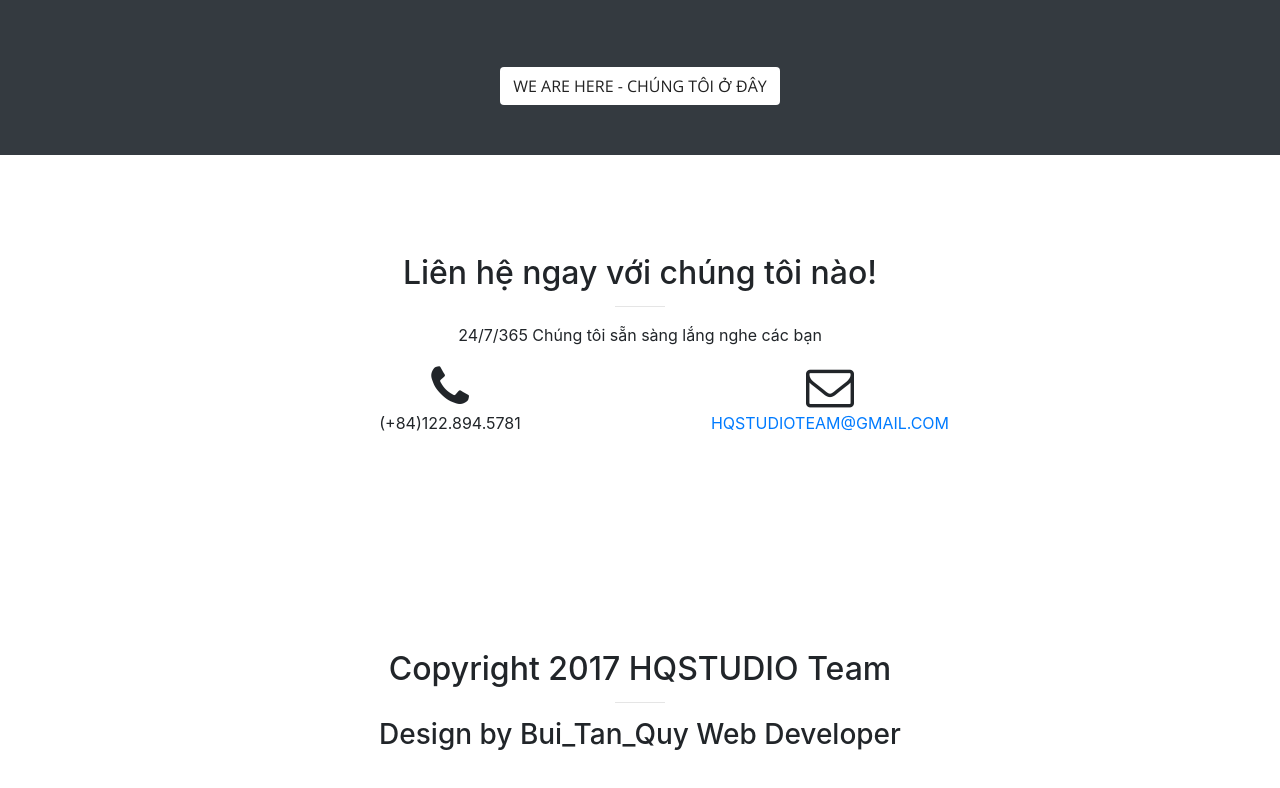
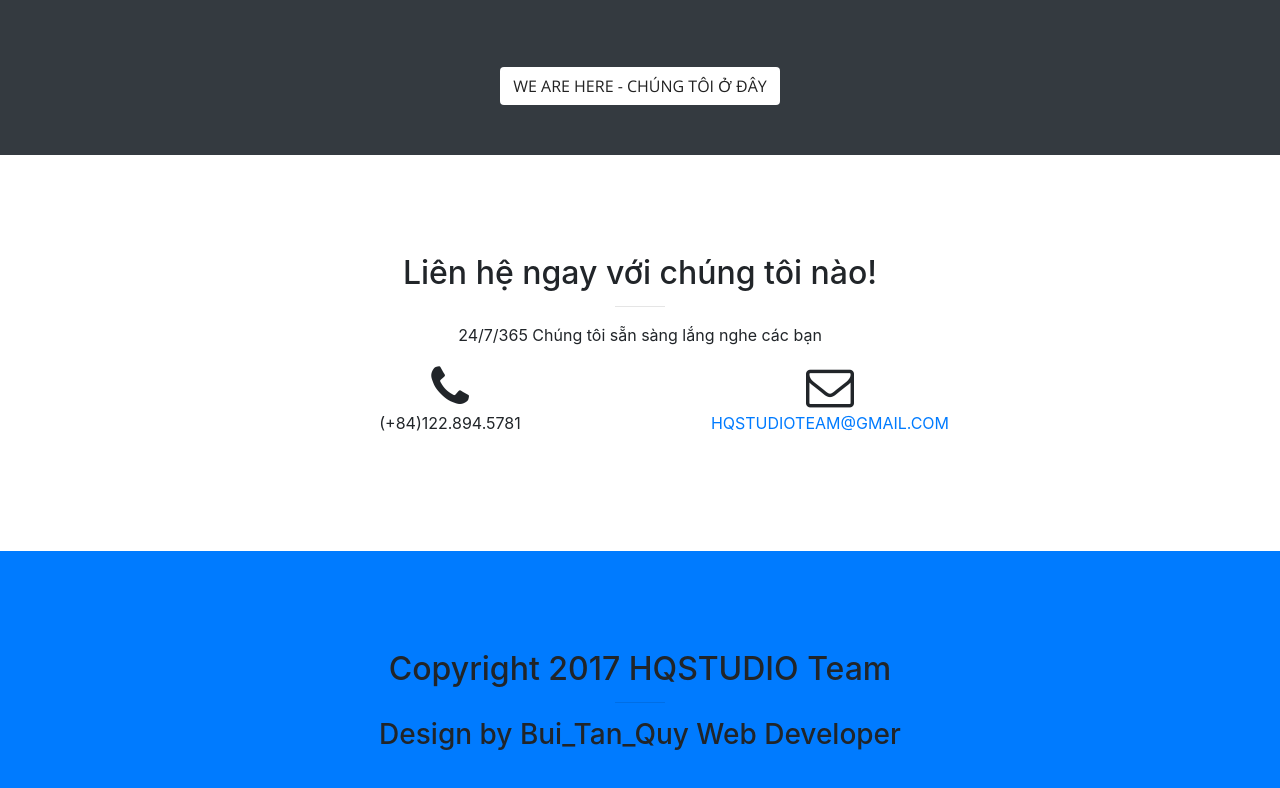
Before and after one commit to BuiTanQuyGMOZ/HQSTUDIO, a website with bundled scripts: page index.html in a window 1280 px wide. Shown: the part 2061-2849 px from the top of the page. Built offline with nearby package versions, Linux system fonts and the light colour scheme.

Commit message:
fix bug, loi chinh ta, update temp logo

```diff
--- a/index.html
+++ b/index.html
@@ -205,7 +205,7 @@
       </div>
     </section>
 
-    <section id="copyright">
+    <section id="copyright" class="bg-primary">
         <div class="container">
             <div class="row">
                 <div class="col-lg-12 text-center">
```
